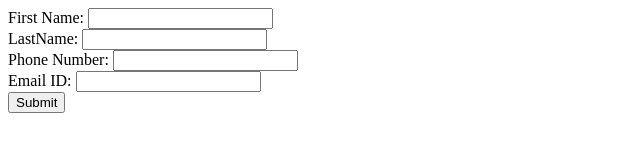
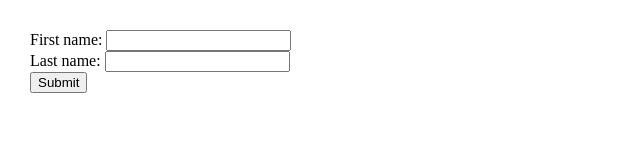
Before and after one commit to acciojob/form-login-AkshayChaudharyctrl, a website: page main.html in a window 1280 px wide. Shown: the whole page, without its empty margins (0-640 px from the left). Drawn offline with Linux system fonts and the light colour scheme.

Commit message:
created a submission

```diff
--- a/main.html
+++ b/main.html
@@ -3,23 +3,22 @@
 <html>
 
 <head>
+	<meta charset=utf-8 />
+		<title>Return first and last name from a form</title>
+		<style type="text/css">
+			body {margin: 30px;}
+		</style>
 	<link rel="stylesheet" href="styles.css">
 </head>
 
 <body>
-<form>
-		<form>
-		First Name: <input type="text" name="First Name" id="text1">
-		<br>
-		LastName: <input type="text" name="Last Name" id="text2">
-		<br>
-		Phone Number: <input type="number" name="Phone Number" id="num">
-		<br>
-		Email ID: <input type="email" name="Email ID" id="mail">
-		<br>
-		<button onclick="AlertFunction()">Submit</button>
+	<form id="form1" onsubmit="getFormvalue()">
+		First name: <input type="text" name="fname" id="fname"><br>
+		Last name: <input type="text" name="lname" id="lname"><br>
+		<input type="submit" value="Submit">
 	</form>
-	<script type="text/javascript" src="./script.js">
+
+    <script type="text/javascript" src="./script.js">
 </script>
 
 </body>
--- a/script.js
+++ b/script.js
@@ -1,8 +1,5 @@
 function AlertFunction(){
-	var x1 = document.getElementById('text1').value;
-	var x2 =  document.getElementById('text2').value;
-	var x3 =  document.getElementById('num').value;
-	var x4 =  document.getElementById('mail').value;
-
-	alert(x1+" "+x2);
+	var firstN=document.getElementById("fname").value;
+	var lastN=document.getElementById("lname").value;
+	alert(firstN+" "+lastN);
 }
```
